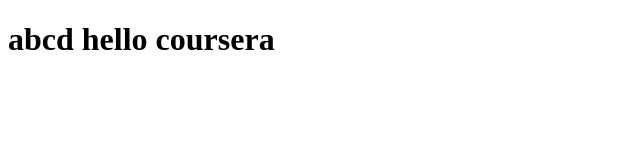
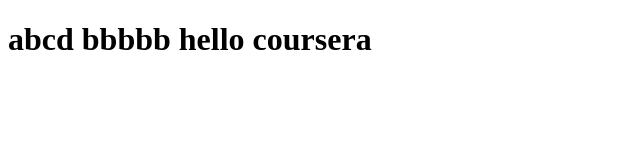
Before and after one commit to Gowthamll/coursera-test, a plain HTML site: page index.html in a window 1280 px wide. Shown: the whole page, without its empty margins (0-640 px from the left). Drawn offline with Linux system fonts and the light colour scheme.

Commit message:
next version of web file.

```diff
--- a/index.html
+++ b/index.html
@@ -5,7 +5,7 @@
     <title>hello coursera</title>
   </head>
   <body>
-    <h1>abcd hello coursera</h1>
+    <h1>abcd bbbbb hello coursera</h1>
 
   </body>
 </html>
```
